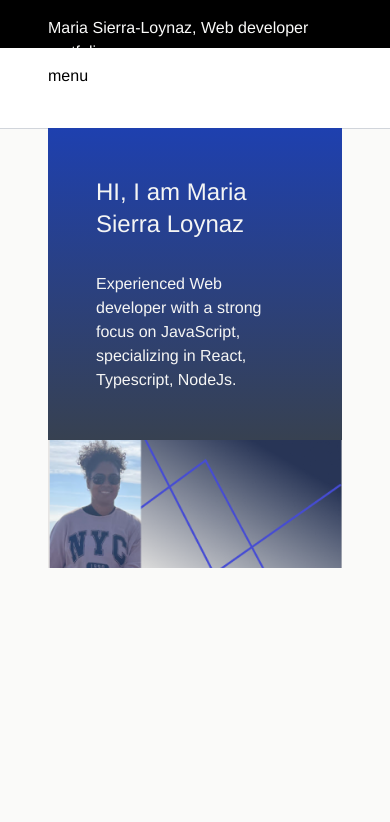
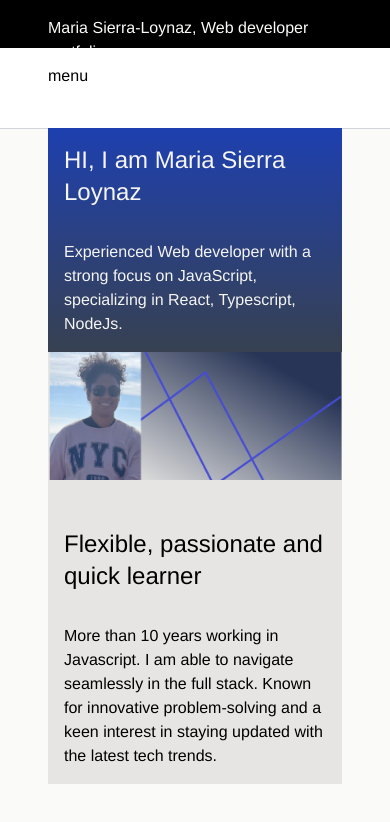
Before and after one commit to mlsloynaz/portfolio, a Next.js app: page / in a window 390 px wide. Shown: the top 822 px of the page. Built offline with nearby package versions, Linux system fonts and the light colour scheme; a web font is replaced by a local one.

Commit message:
mobile bio-more

```diff
--- a/app/components/bio/bio.tsx
+++ b/app/components/bio/bio.tsx
@@ -1,13 +1,12 @@
 import Image from "next/image";
-import profilePic from '/public/images/profile-pic.png'
 import bgLogo from '/public/images/bg-logo.png'
 
 export default function Bio() {
     return (
-        <div className="flex flex-col w-full h-full bg-stone-200 justify-center">
-            <div id="bio" className="relative flex flex-col h-full bg-gradient-to-b from-blue-800 to-gray-700 text-stone-100 p-12 max-w-96 min-w-72">
-                <p className="text-2xl">HI, I am Maria
-                    Sierra Loynaz </p>
+        <div className="flex flex-col w-full h-full  justify-center">
+            <div id="bio" className="flex flex-col h-full bg-gradient-to-b from-blue-800 to-gray-700 text-stone-100 p-4 max-w-96 min-w-72">
+                <h1 className="text-2xl">HI, I am Maria
+                    Sierra Loynaz </h1>
                 <p className="text-l pt-8">Experienced Web developer with a strong focus on JavaScript, specializing in React, Typescript, NodeJs.</p>
             </div>
             <div id="profile-pic" className="relative h-32 w-full flex justify-between">
@@ -19,6 +18,10 @@ export default function Bio() {
                     placeholder="blur"
                 />
             </div>
+            <div id="bio-more" className="flex flex-col h-full  text-grey-700 p-4 max-w-96 min-w-72">
+                <p className="text-2xl py-8">Flexible, passionate and quick learner</p>
+                <p className="text-l ">More than 10 years working in Javascript. I am able to navigate seamlessly in the full stack. Known for innovative problem-solving and a keen interest in staying updated with the latest tech trends.</p>
+            </div>
         </div>
     )
 }
```
